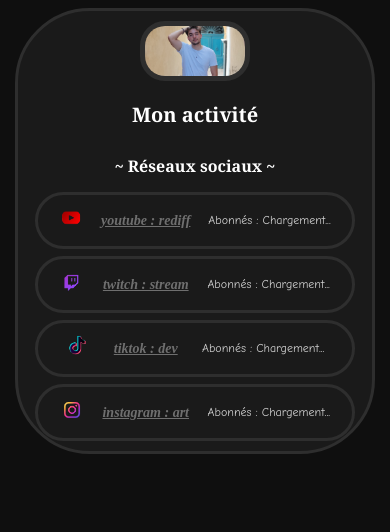
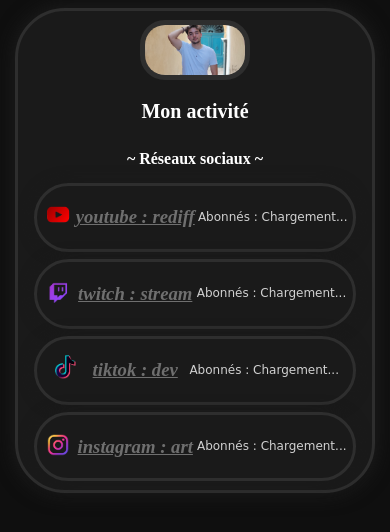
Before and after one commit to jp-kaikyo/perso-linktree-de-jp-kaikyo, a plain HTML site: page index.html in a window 390 px wide. Drawn offline with Linux system fonts and the light colour scheme.

Commit message:
V 1.0 : premier version avec l'utilisation de mon framerwork

```diff
--- a/style.css
+++ b/style.css
@@ -1,10 +1,16 @@
 /* ==== PALETTE DES COULEURS ==== */
+
+
 
 
 :root {
     --fond-principal:#0F0F0F;
     --font-contenu:#1A1A1A;
     --font-contours:#2E2E2E;
+
+    --ombre-douce: #1A1A1A;
+    --ombre-moyenne: #1F1F1F;
+    --ombre-forte: #242424;
 
     --texte-titre:#ffffff;
     --texte-courant:#d1d1d1;
@@ -21,26 +27,36 @@
 /* ==== PALETTE DES TEXTES ==== */
 
 
+
+
 @import url('https://fonts.googleapis.com/css2?family=DM+Serif+Text:ital@0;1&display=swap');
 @import url('https://fonts.googleapis.com/css2?family=Comic+Neue&display=swap');
 
 :root {
-    --police-titre: Georgia, "Times New Roman", serif;
-    --police-texte: "Comic Sans MS", cursive, sans-serif;
+    --police-titre: "DM Serif Text", serif;   /* pour les titres */
+    --police-texte: "Comic Neue", cursive;   /* pour les paragraphes */
+}
+
+/* Desktop */
+@media(min-width:1000px){
+    :root {
     --taille-titre-principal: 2rem;      /* h1 */
     --taille-sous-titre: 1.5rem;         /* h2 */
     --taille-texte: 1rem;                /* p */
     --taille-liens:1rem;                 /* a */
     --gras-titre: 700;
     --gras-texte: 400;
-}
+}}
 
-@media(max-width:768px){
+/* Mobile */
+@media(max-width:999px){
     :root {
-    --taille-titre-principal: 1.25rem;  /* h1 */
-    --taille-sous-titre: 1rem;         /* h2 */
-    --taille-texte: 0.75rem;              /* p */
-    --taille-liens: 0.75rem;                 /* a */
+    --taille-titre-principal: 1.25rem;      /* h1 */
+    --taille-sous-titre: 1rem;              /* h2 */
+    --taille-texte: 0.75rem;                /* p */
+    --taille-liens:0.75rem;                 /* a */
+    --gras-titre: 700;
+    --gras-texte: 400;
 }}
 
 
@@ -52,6 +68,7 @@ h1 {
     font-size: var(--taille-titre-principal);
     color: var(--texte-titre);
     margin-bottom: 0.5em;
+    transition: 0.5s;
 }
 
 h2 {
@@ -60,9 +77,12 @@ h2 {
     font-size: var(--taille-sous-titre);
     color: var(--texte-titre);
     margin-bottom: 0.5em;
+    transition: 0.5s;
 }
 
+
 /* style texte */
+
 p, span {
     font-family: var(--police-texte);
     font-weight: var(--gras-texte);
@@ -71,24 +91,35 @@ p, span {
     line-height: 1.6;
 }
 
+
 /* style lien */
+
 a {
     font-style: oblique;
     font-weight: 500;
     text-decoration: underline;
-    font-size: var(--taille-liens);
     color: var(--texte-lien);
 }
 
 
 /* == hover == */
 
+
+h1:hover {
+    text-shadow: 2.5px 2.5px 5px var(--objet-clic);
+    transition: 0.5s;
+}
+h2:hover {
+    text-shadow: 2.5px 2.5px 5px var(--objet-survol);
+    transition: 0.5s;
+}
 a:hover {
     color: var(--objet-survol);
 }
 
 
 /* == active == */
+
 
 a:active {
     color: var(--objet-clic);
@@ -97,59 +128,78 @@ a:active {
 
 
 
+
 /* ==== PALETTE DES BULLE ==== */
 
 
+
+
+@media(min-width:1000px){
    .bulle_secondaire {
         background-color: var(--font-contenu);
         color:var(--font-contours);
         border: solid var(--font-contours);
-    padding: 3px;
-    margin: 2% 28% 2% 28%;
+        padding: 4px;
+        margin: 2% 28% 4% 28%;
         text-align: center;
-    border-radius: 75px;
+        border-radius: 50px;
+        box-shadow: 0px 0px 20px var(--ombre-moyenne);
     }
-
-@media(max-width:768px){
+}
+@media(max-width:999px){
    .bulle_secondaire {
-        padding: 3px;
-        margin: 1% 2% 1% 2%;
+        background-color: var(--font-contenu);
+        color:var(--font-contours);
+        border: solid var(--font-contours);
+        padding: 2px;
+        margin: 1% 2% 2% 2%;
+        text-align: center;
+        border-radius: 50px;
+        box-shadow: 0px 0px 20px var(--ombre-moyenne);
     }
 }
 
+
+@media(min-width:1000px){
     .bulle_info {
         display: flex;
         flex-direction: row;
         justify-content: space-evenly;
         background-color: var(--font-contenu);
-    color:var(--font-contours);
         border: solid var(--font-contours);
-    padding: 3px;
+        padding: 4px;
         margin: 4% 8% 4% 8%;
+        text-align: center;
         border-radius: 100px;
+        box-shadow: 0px 0px 15px var(--ombre-douce);
         transition: 1s;
     }
-
-@media(max-width:915px){
+}
+@media(max-width:999px){
     .bulle_info {
-        padding: 3px;
+        display: flex;
+        flex-direction: row;
+        justify-content: space-evenly;
+        background-color: var(--font-contenu);
+        border: solid var(--font-contours);
+        padding: 2px;
         margin: 2% 4% 2% 4%;
+        text-align: center;
+        border-radius: 100px;
+        box-shadow: 0px 0px 15px var(--ombre-douce);
+        transition: 1s;
     }
 }
 
+
 /* == hover == */
 
+
+@media(min-width:1000px){
     .bulle_info:hover {
         border: solid var(--objet-survol);
-    padding: 6px;
-    margin: 4% 10% 4% 10%;
-    transition: 1s;
-}
-
-@media(max-width:768px){
-    .bulle_info:hover {
-        color: var(--objet-survol);
-        margin: 2% 8% 2% 8%;
+        transform: scale(1.05);
+        box-shadow: 0px 0px 10px var(--objet-survol);
         transition: 1s;
     }
 }
@@ -157,15 +207,53 @@ a:active {
 
 /* == active == */
 
+
+@media(min-width:1000px){
     .bulle_info:active {
-    border: solid var(--objet-clic);
+        color: var(--objet-clic);
+        box-shadow: 0px 0px 20px var(--objet-clic);
+        transition: 0.5s;
+    }
+}
+@media(max-width:999px){
+    .bulle_info:active {
+        color: var(--objet-clic);
+        box-shadow: 0px 0px 20px var(--objet-clic);
+        transition: 0.5s;
+    }
+}
+
+
+
+
+/* ==== PALETTE DES Logo ==== */
+
+
+
+
+@media(min-width:1000px){
+    .logo {
+        width: 40px;
+        height: 40px;
         transition: 1s;
     }
+}
+@media(max-width:999px){
+    .logo {
+        width: 30px;
+        height: 30px;
+        transition: 1s;
+    }
+}
 
-@media(max-width:768px){
-    .bulle_info:active {
-        color: var(--objet-survol);
-        margin: 2% 8% 2% 8%;
+
+/* == hover == */
+
+
+@media(min-width:1000px){
+    .logo:hover {
+        transform: scale(1.15);
+        opacity: 50%;
         transition: 1s;
     }
 }
@@ -173,43 +261,9 @@ a:active {
 
 
 
-/* ==== PALETTE DES img ==== */
+/* ==== CSS body ==== */
 
 
-img {
-    width: 48px;
-    height: 48px;
-    transition: 0.5s;
-}
-
-@media(max-width:768px){
-    img {
-        width: 24px;
-        height: 24px;
-    }
-}
-
-
-/* == hover == */
-
-.logo:hover {
-    width: 52px;
-    height: 52px;
-    opacity: 50%;
-    transition: 0.5s;
-}
-
-@media(max-width:768px){
-    .logo:hover {
-        width: 26px;
-        height: 26px;
-    }
-}
-
-
-
-
-/* ==== CSS body ==== */
 
 
 body {
@@ -223,10 +277,8 @@ body {
 /* ==== VISEULLE APLIQUER ==== */
 
 
-body {
-    background-color: var(--fond-principal);
-}
 
+@media(min-width:1000px){
   .photo {
         margin: 1% 0px 1% 0px;
         width: 200px;
@@ -237,12 +289,8 @@ body {
         object-fit: cover;
         object-position: 0px -35px;
     }
-
-.photo:hover {
-    opacity: 50%;
 }
-
-@media(max-width:768px){
+@media(max-width:999px){
     .photo {
         margin: 1% 0px 1% 0px;
         width: 100px;
@@ -252,6 +300,21 @@ body {
         color: var(--font-contours);
         object-fit: cover;
         object-position: 0px -20px;
+    }
+}
+
+
+/* == hover == */
+
+
+@media(min-width:1000px){
+    .photo:hover {
+        opacity: 50%;
+    }
+}
+@media(max-width:999px){
+    .photo:active {
+        opacity: 50%;
     }
 }
 
```
Also changed, not shown: index.html (+4 -3 lines). Lines whose indentation alone changed are shown as unchanged.
